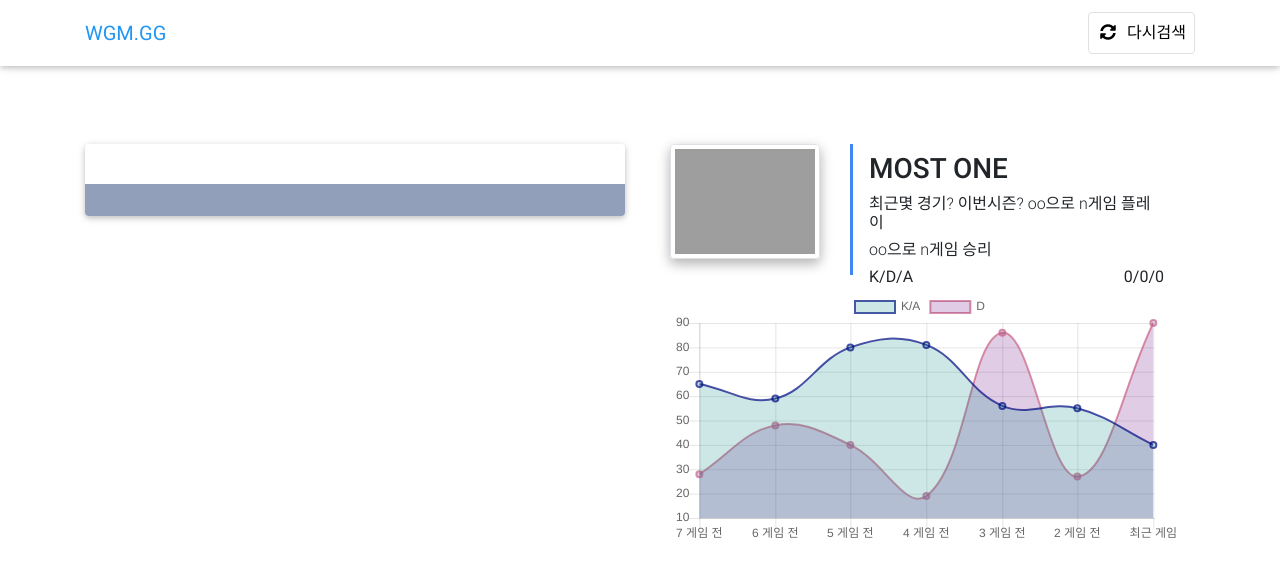
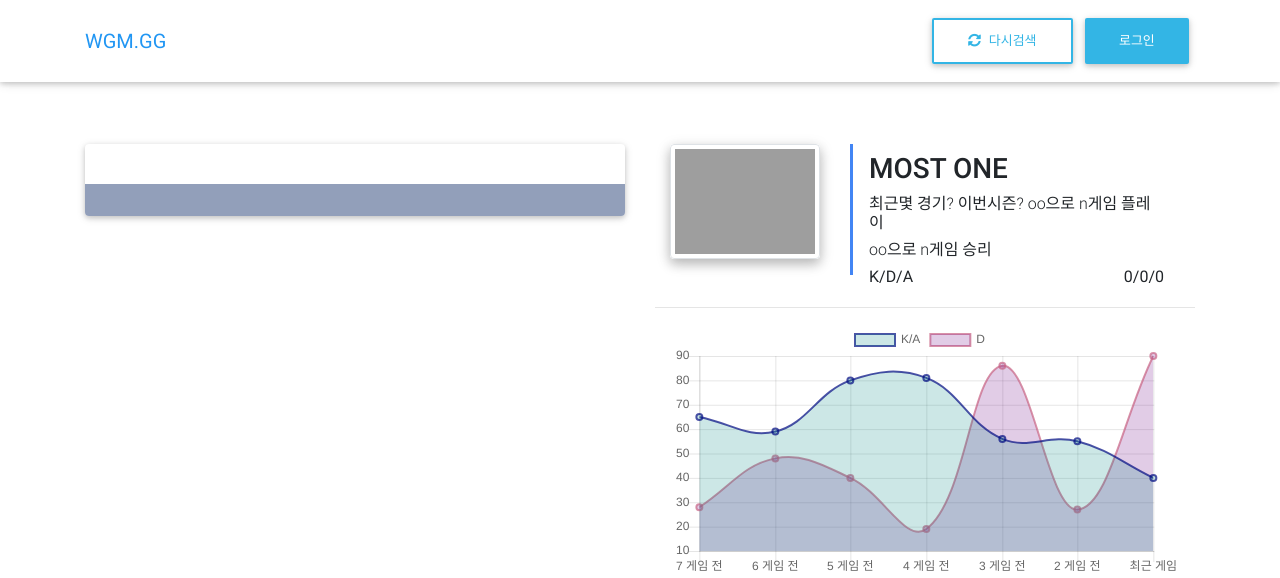
Before and after one commit to jinho-github/LOL-API-Statistics, a Flask app: template myflask/templates/application.html in a window 1280 px wide. Shown: the top 578 px of the page. Run offline with Flask 2, Linux system fonts and the light colour scheme; the template is opened without the code that fills it, so the values that code supplies are empty; some libraries are stand-ins or nearby versions; grey boxes are pictures that could not be loaded.

Commit message:
import macro
login function add

```diff
--- a/myflask/templates/application.html
+++ b/myflask/templates/application.html
@@ -62,12 +62,14 @@
           <!-- Right -->
           <ul class="navbar-nav nav-flex-icons">
             <li class="nav-item">
-              <a href="/" class="nav-link border border-light rounded waves-effect"
-                >
-                <i class="fas fa-sync-alt mr-2"></i>다시검색
-              </a>
+                <button onClick="location.href='/'" type="button" class="btn btn-outline-info waves-effect"><i class="fas fa-sync-alt mr-2"></i>다시검색</button>
+            </li>
+            <li class="nav-item">
+
+                <button type="button" class="btn btn-info" data-toggle="modal" data-target="#modalLRForm">로그인</button>
             </li>
           </ul>
+
 
         </div>
 
@@ -82,32 +84,6 @@
   <main class="mt-5 pt-5">
     <div class="container">
 
-      <!--Section: Jumbotron-->
-      <!-- <section class="card wow fadeIn" style="background-image: url(https://mdbootstrap.com/img/Photos/Others/background3.jpg);">
-
-
-        <div class="card-body text-white text-center py-5 px-5 my-5">
-
-          <h1 class="mb-4">
-            <strong>Learn Bootstrap 4 with MDB</strong>
-          </h1>
-          <p>
-            <strong>Best & free guide of responsive web design</strong>
-          </p>
-          <p class="mb-4">
-            <strong>The most comprehensive tutorial for the Bootstrap 4. Loved by over 500 000 users. Video and written
-              versions available. Create your own, stunning website.</strong>
-          </p>
-          <a target="_blank" href="https://mdbootstrap.com/education/bootstrap/" class="btn btn-outline-white btn-lg">Start
-            free tutorial
-            <i class="fas fa-graduation-cap ml-2"></i>
-          </a>
-
-        </div>
-
-      </section> -->
-      <!--Section: Jumbotron-->
-      <!-- Section: Team v.3 -->
   <section class="team-section my-5">
 
 <!--Grid row-->
@@ -201,6 +177,7 @@
     </div>
       </div>
         </div>
+        <hr>
         <div class="col">
      <canvas id="lineChart"></canvas>
      </div>
@@ -491,18 +468,6 @@
   <!--Footer-->
   <footer class="page-footer text-center font-small mdb-color darken-2 mt-4 wow fadeIn">
 
-    <!--Call to action-->
-    <!-- <div class="pt-4">
-      <a class="btn btn-outline-white" href="https://mdbootstrap.com/docs/jquery/getting-started/download/" target="_blank"
-        role="button">Download MDB
-        <i class="fas fa-download ml-2"></i>
-      </a>
-      <a class="btn btn-outline-white" href="https://mdbootstrap.com/education/bootstrap/" target="_blank" role="button">Start
-        free tutorial
-        <i class="fas fa-graduation-cap ml-2"></i>
-      </a>
-    </div> -->
-    <!--/.Call to action-->
 
     <hr class="my-4">
 
@@ -537,11 +502,6 @@
   <!-- MDB core JavaScript -->
   <script type="text/javascript" src="{{ url_for('static', filename='js/mdb.min.js') }}"></script>
   <!-- Initializations -->
-  <script type="text/javascript">
-    // Animations initialization
-    new WOW().init();
-
-  </script>
   <script>
   //line
 var ctxL = document.getElementById("lineChart").getContext('2d');
@@ -581,4 +541,8 @@ responsive: true
   </script>
 </body>
 
+<!-- 로그인 모달 -->
+{% from 'login.html' import render_login %}
+    {{ render_login() }}
+
 </html>
--- /dev/null
+++ b/myflask/templates/login.html
@@ -0,0 +1,102 @@
+{% macro render_login() %}
+    <!--Modal: Login / Register Form-->
+<div class="modal fade" id="modalLRForm" tabindex="-1" role="dialog" aria-labelledby="myModalLabel" aria-hidden="true">
+    <div class="modal-dialog cascading-modal" role="document">
+      <!--Content-->
+      <div class="modal-content">
+
+        <!--Modal cascading tabs-->
+        <div class="modal-c-tabs">
+
+          <!-- Nav tabs -->
+          <ul class="nav nav-tabs md-tabs tabs-2 light-blue darken-2" role="tablist">
+            <li class="nav-item">
+              <a class="nav-link active" data-toggle="tab" href="#panel7" role="tab"><i class="fas fa-user mr-1"></i>
+                Login</a>
+            </li>
+            <li class="nav-item">
+              <a class="nav-link" data-toggle="tab" href="#panel8" role="tab"><i class="fas fa-user-plus mr-1"></i>
+                Register</a>
+            </li>
+          </ul>
+
+          <!-- Tab panels -->
+          <div class="tab-content">
+            <!--Panel 7-->
+            <div class="tab-pane fade in show active" id="panel7" role="tabpanel">
+
+              <!--Body-->
+              <div class="modal-body mb-1">
+                <div class="md-form form-sm mb-5">
+                  <i class="fas fa-envelope prefix"></i>
+                  <input type="email" id="modalLRInput10" class="form-control form-control-sm validate">
+                  <label data-error="wrong" data-success="right" for="modalLRInput10">Your email</label>
+                </div>
+
+                <div class="md-form form-sm mb-4">
+                  <i class="fas fa-lock prefix"></i>
+                  <input type="password" id="modalLRInput11" class="form-control form-control-sm validate">
+                  <label data-error="wrong" data-success="right" for="modalLRInput11">Your password</label>
+                </div>
+                <div class="text-center mt-2">
+                  <button class="btn btn-info">Log in <i class="fas fa-sign-in ml-1"></i></button>
+                </div>
+              </div>
+              <!--Footer-->
+              <div class="modal-footer">
+                <div class="options text-center text-md-right mt-1">
+                  <p>Not a member? <a href="#" class="blue-text">Sign Up</a></p>
+                  <p>Forgot <a href="#" class="blue-text">Password?</a></p>
+                </div>
+                <button type="button" class="btn btn-outline-info waves-effect ml-auto" data-dismiss="modal">Close</button>
+              </div>
+
+            </div>
+            <!--/.Panel 7-->
+
+            <!--Panel 8-->
+            <div class="tab-pane fade" id="panel8" role="tabpanel">
+
+              <!--Body-->
+              <div class="modal-body">
+                <div class="md-form form-sm mb-5">
+                  <i class="fas fa-envelope prefix"></i>
+                  <input type="email" id="modalLRInput12" class="form-control form-control-sm validate">
+                  <label data-error="wrong" data-success="right" for="modalLRInput12">Your email</label>
+                </div>
+
+                <div class="md-form form-sm mb-5">
+                  <i class="fas fa-lock prefix"></i>
+                  <input type="password" id="modalLRInput13" class="form-control form-control-sm validate">
+                  <label data-error="wrong" data-success="right" for="modalLRInput13">Your password</label>
+                </div>
+
+                <div class="md-form form-sm mb-4">
+                  <i class="fas fa-lock prefix"></i>
+                  <input type="password" id="modalLRInput14" class="form-control form-control-sm validate">
+                  <label data-error="wrong" data-success="right" for="modalLRInput14">Repeat password</label>
+                </div>
+
+                <div class="text-center form-sm mt-2">
+                  <button class="btn btn-info">Sign up <i class="fas fa-sign-in ml-1"></i></button>
+                </div>
+
+              </div>
+              <!--Footer-->
+              <div class="modal-footer">
+                <div class="options text-right">
+                  <p class="pt-1">Already have an account? <a href="#" class="blue-text">Log In</a></p>
+                </div>
+                <button type="button" class="btn btn-outline-info waves-effect ml-auto" data-dismiss="modal">Close</button>
+              </div>
+            </div>
+            <!--/.Panel 8-->
+          </div>
+
+        </div>
+      </div>
+      <!--/.Content-->
+    </div>
+  </div>
+  <!--Modal: Login / Register Form-->
+{% endmacro %}
```
